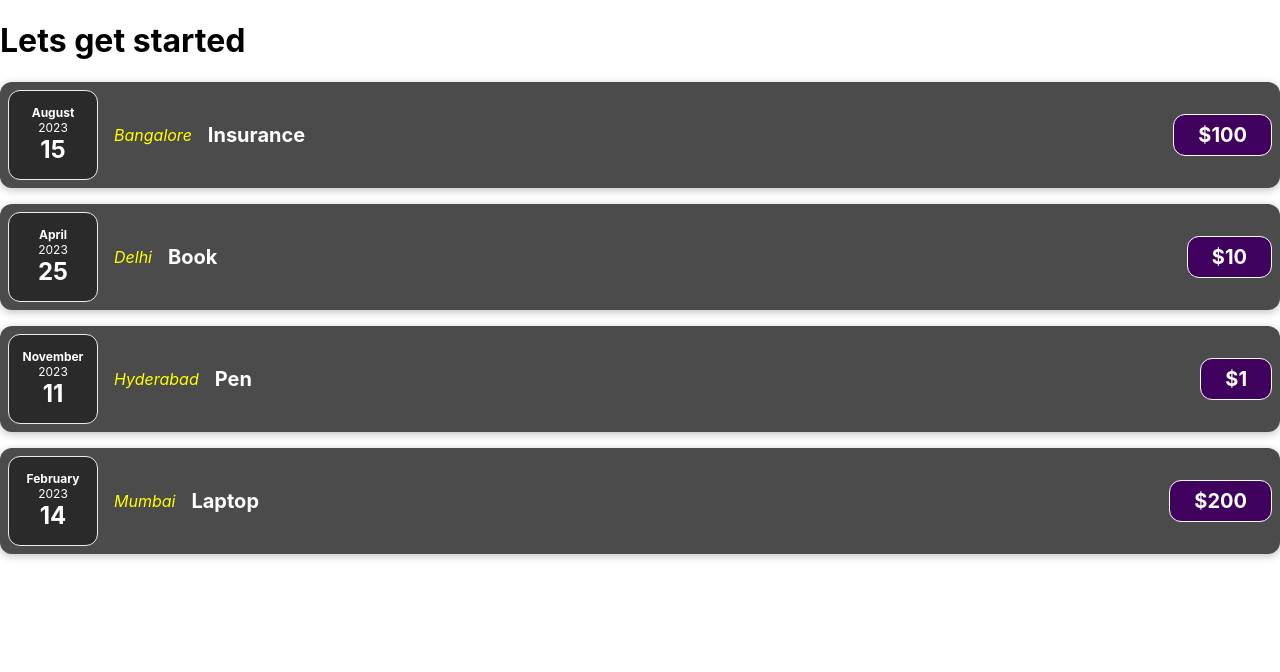
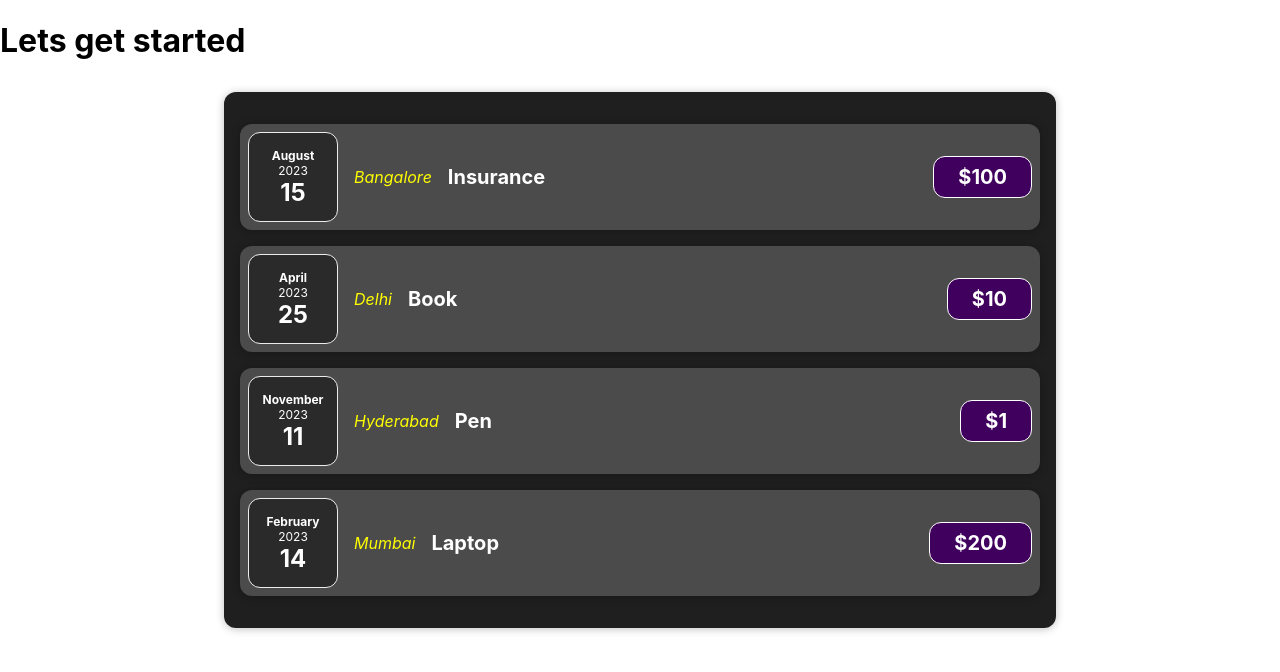
Before and after one commit to sudeep-h/Learning-React, a React (Create React App) app: page / in a window 1280 px wide. Shown: the top 672 px of the page. Built offline with nearby package versions, Linux system fonts and the light colour scheme.

Commit message:
Wrapper components

```diff
--- a/src/App.js
+++ b/src/App.js
@@ -5,7 +5,7 @@
   return (
     <div>
       <h1>Lets get started</h1>
-      <Expenses></Expenses>
+      <Expenses />
     </div>
   );
 }
--- /dev/null
+++ b/src/components/Card.css
@@ -0,0 +1,4 @@
+.card {
+    border-radius: 12px;
+    box-shadow: 0 1px 8px rgba(0, 0, 0, 0.25);
+  }
--- /dev/null
+++ b/src/components/Card.js
@@ -0,0 +1,7 @@
+import "./Card.css"
+function Card(props) {
+  const classes = "card " + props.className;
+  return <div className={classes}>{props.children}</div>
+}
+
+export default Card;
--- a/src/components/ExpenseItem.js
+++ b/src/components/ExpenseItem.js
@@ -1,17 +1,18 @@
 import "./ExpenseItem.css";
 import ExpenseDate from "./ExpenseData";
+import Card from "./Card.js";
 
 function ExpenseItem(props){
 
     return (
-        <div className="expense-item">
-            <ExpenseDate date={props.date}></ExpenseDate>
+        <Card className="expense-item">
+            <ExpenseDate date={props.date} />
             <div className="expense-item__location">{props.location}</div>
             <div className="expense-item__description">
                 <h2>{props.title}</h2>
                 <div className="expense-item__price">${props.price}</div>
             </div>
-        </div>
+        </Card>
     )
 }
 export default ExpenseItem;
--- a/src/components/Expenses.js
+++ b/src/components/Expenses.js
@@ -1,5 +1,6 @@
 import "./Expenses.css";
 import ExpenseItem from "./ExpenseItem";
+import Card from "./Card.js"
 
 const expenses=[
     { id: "1", date: new Date(2023, 7, 15), title: "Insurance", price: 100,location:"Bangalore" },
@@ -10,7 +11,7 @@
 
 function Expenses(){
     return (
-        <div>
+        <Card className="expenses">
             {expenses.map((expense)=>{
         return (
           <ExpenseItem
@@ -19,11 +20,11 @@
             title={expense.title}
             price={expense.price}
             location={expense.location}
-          >
-          </ExpenseItem>
+          />
+
         )
       })}
-        </div>
+        </Card>
     )
 }
 
```
